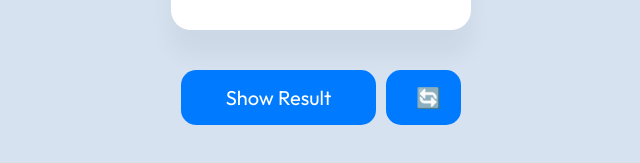
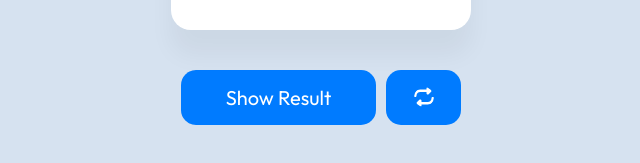
Before and after one commit to anthony-mini/cards-project, a React (Create React App) app: page / in a window 1280 px wide. Shown: the part 543-706 px from the top of the page, without its empty margins (319-959 px from the left). Built offline with nearby package versions, Linux system fonts and the light colour scheme.

Commit message:
fix button

```diff
--- a/src/components/cards/_cards.scss
+++ b/src/components/cards/_cards.scss
@@ -64,6 +64,9 @@ img {
   width: 25%;
   cursor: pointer;
   transition: background-color 0.3s ease;
+  display: flex;
+  justify-content: center;
+  align-items: center;
 }
 
 button:hover {
@@ -73,3 +76,9 @@ button:hover {
 .back {
   transform: rotateY(180deg);
 }
+
+.RepeatLogo {
+  width: 20px;
+  height: 20px;
+  fill: white;
+}
--- a/src/components/cards/index.jsx
+++ b/src/components/cards/index.jsx
@@ -1,4 +1,5 @@
 import React, { useState, useEffect } from 'react';
+import RepeatLogo from '../../assets/repeat-solid.svg';
 
 import quest from '../../json/quest.json';
 export default function CodeQr() {
@@ -98,7 +99,7 @@ export default function CodeQr() {
           Show Result
         </button>
         <button className="button2" onClick={generateRandomQuestion}>
-          🔄
+          <img className="RepeatLogo" src={RepeatLogo} alt="" srcset="" />
         </button>
       </div>
     </>
```
Also changed, not shown: src/assets/repeat-solid.svg (added).
